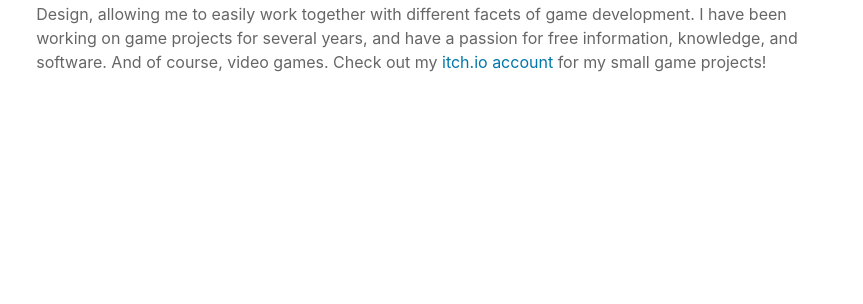
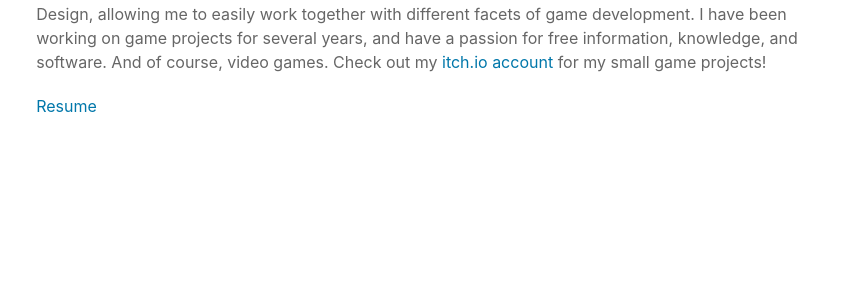
Before and after one commit to devmcclu/devmcclu.github.io, a plain HTML site: page about/index.html in a window 1280 px wide. Shown: the part 322-626 px from the top of the page, 417-1280 px from the left. Drawn offline with nearby package versions, Linux system fonts and the light colour scheme.

Commit message:
Add resume to about page

```diff
--- a/about/index.html
+++ b/about/index.html
@@ -161,6 +161,7 @@
       </div>
       <div class="uk-width-expand@m">
         <p>I am a game programmer with a focus on creating systems and structures to allow designers to iterate their game ideas fast and often in engine. I have a background in both Computer Science and Game Design, allowing me to easily work together with different facets of game development. I have been working on game projects for several years, and have a passion for free information, knowledge, and software. And of course, video games. Check out my <a href="https://devlinmcclure.itch.io/">itch.io account</a> for my small game projects!</p>
+<p><a href="https://drive.google.com/file/d/16I6UiKX2-4K_-I9bge_koMloNcu-NJts/view?usp=sharing">Resume</a></p>
 
       </div>
     </div>
```
